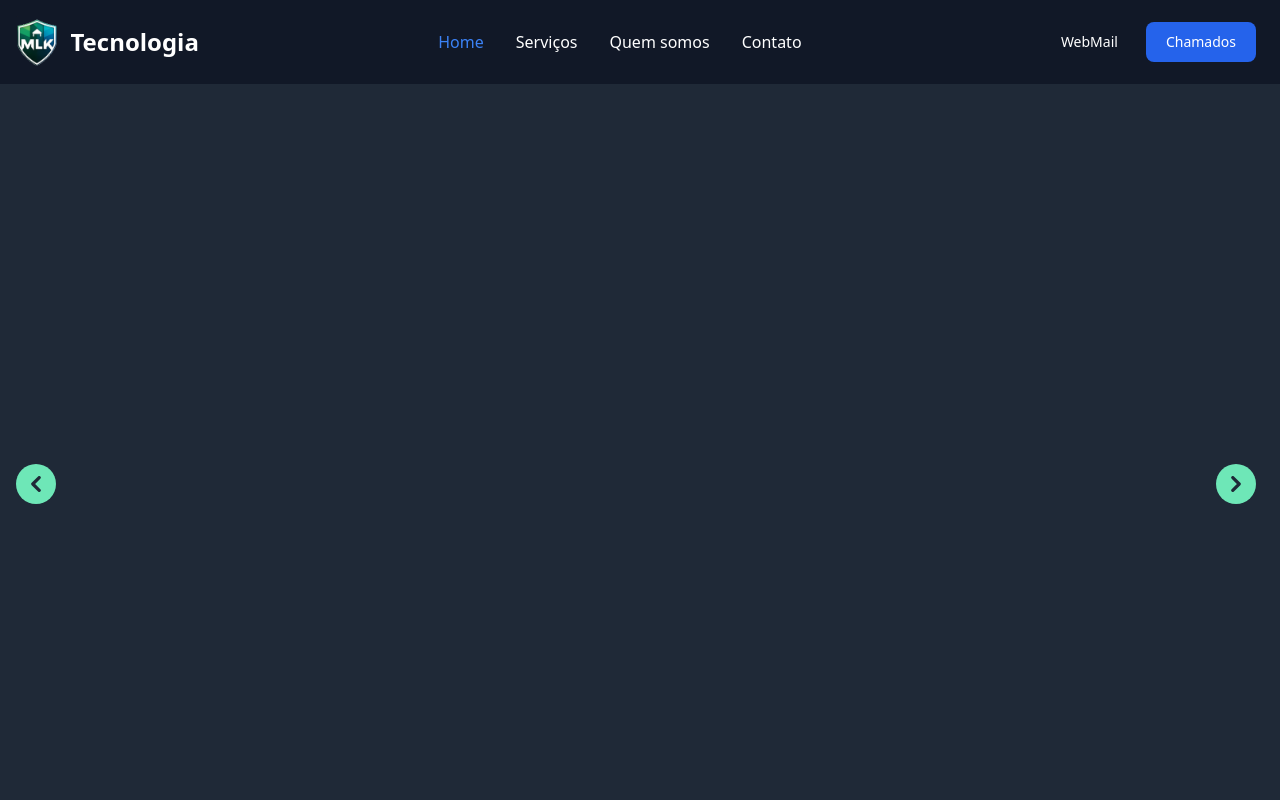
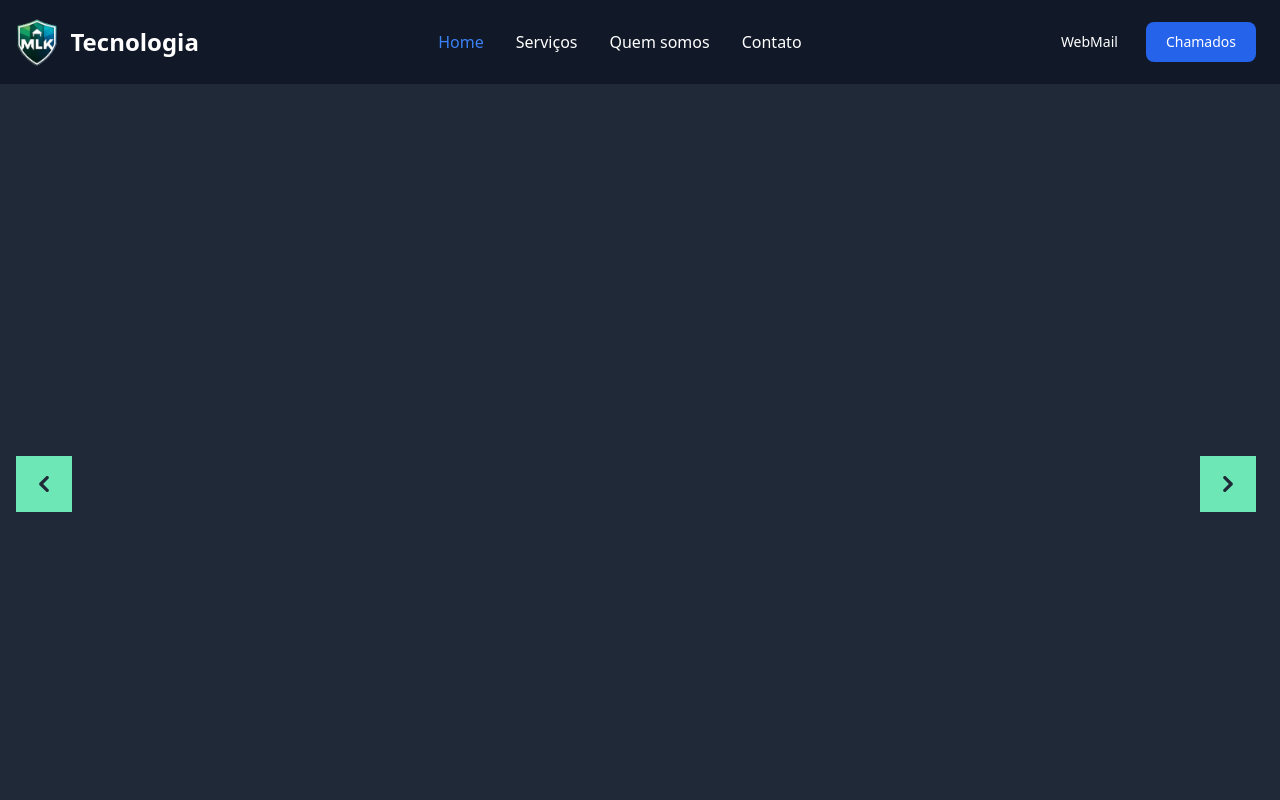
Before and after one commit to NathanDReis/mlk-institutional, a website: page index.html in a window 1280 px wide. Shown: the top 800 px of the page. Drawn offline with nearby package versions, Linux system fonts and the light colour scheme.

Commit message:
feat(buttons): next e prev quadrados

```diff
--- a/index.html
+++ b/index.html
@@ -175,7 +175,7 @@
                             </div>
                         </div>
                         <button type="button" class="absolute z-40 top-0 start-0 flex items-center justify-center h-full px-4 cursor-pointer group focus:outline-none" data-carousel-prev id="data-carousel-prev">
-                            <span class="inline-flex items-center justify-center w-10 h-10 rounded-full bg-green-300 group-hover:bg-green-600 group-focus:ring-4 group-focus:ring-white dark:group-focus:ring-gray-800/70 group-focus:outline-none">
+                            <span class="inline-flex items-center justify-center w-14 h-14 bg-green-300 group-hover:bg-green-600 group-focus:ring-4 group-focus:ring-white dark:group-focus:ring-gray-800/70 group-focus:outline-none">
                                 <svg class="w-4 h-4 text-white dark:text-gray-800 rtl:rotate-180" aria-hidden="true" xmlns="http://www.w3.org/2000/svg" fill="none" viewBox="0 0 6 10">
                                     <path stroke="currentColor" stroke-linecap="round" stroke-linejoin="round" stroke-width="2" d="M5 1 1 5l4 4"/>
                                 </svg>
@@ -183,7 +183,7 @@
                             </span>
                         </button>
                         <button type="button" class="absolute z-40 top-0 end-2 flex items-center justify-center h-full px-4 cursor-pointer group focus:outline-none" data-carousel-next id="data-carousel-next">
-                            <span class="inline-flex items-center justify-center w-10 h-10 rounded-full bg-green-300 group-hover:bg-green-600 group-focus:ring-4 group-focus:ring-white dark:group-focus:ring-gray-800/70 group-focus:outline-none">
+                            <span class="inline-flex items-center justify-center w-14 h-14 bg-green-300 group-hover:bg-green-600 group-focus:ring-4 group-focus:ring-white dark:group-focus:ring-gray-800/70 group-focus:outline-none">
                                 <svg class="w-4 h-4 text-white dark:text-gray-800 rtl:rotate-180" aria-hidden="true" xmlns="http://www.w3.org/2000/svg" fill="none" viewBox="0 0 6 10">
                                     <path stroke="currentColor" stroke-linecap="round" stroke-linejoin="round" stroke-width="2" d="m1 9 4-4-4-4"/>
                                 </svg>
```
Also changed, not shown: styles/output.css.
